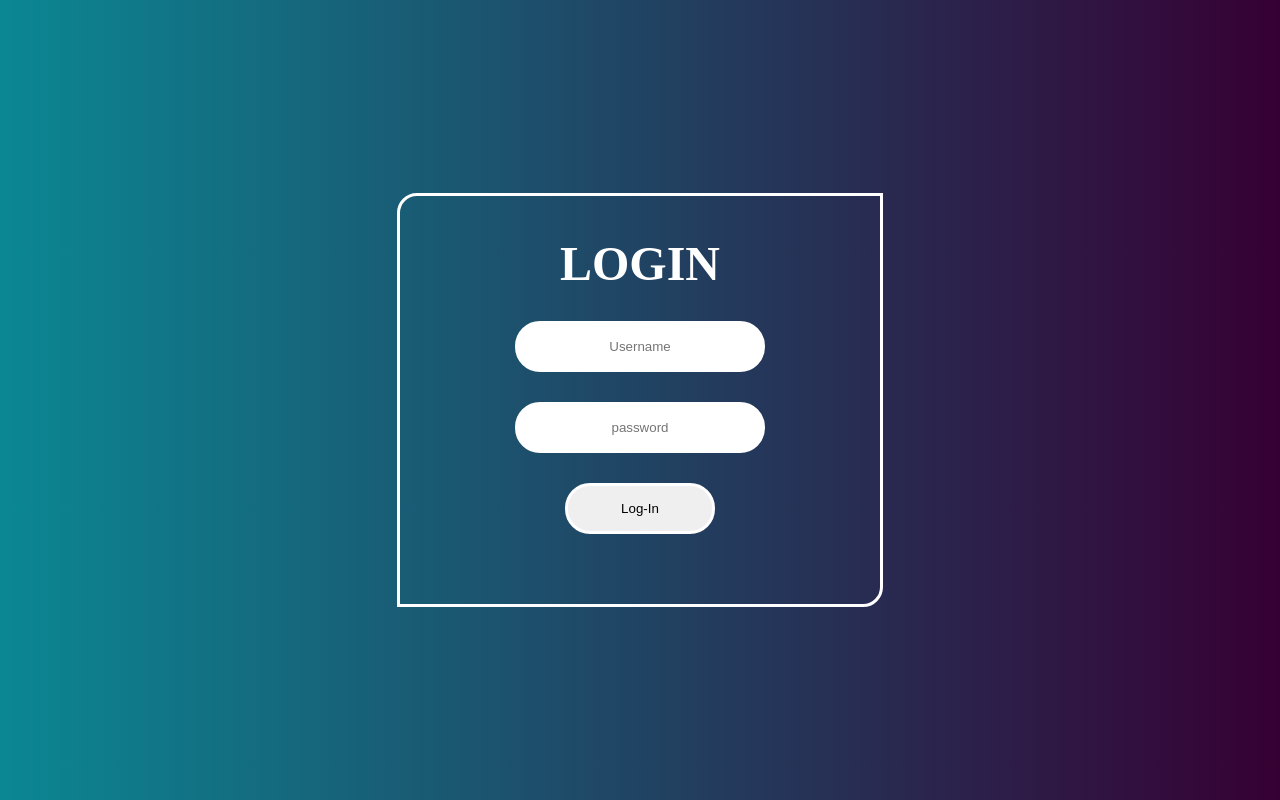
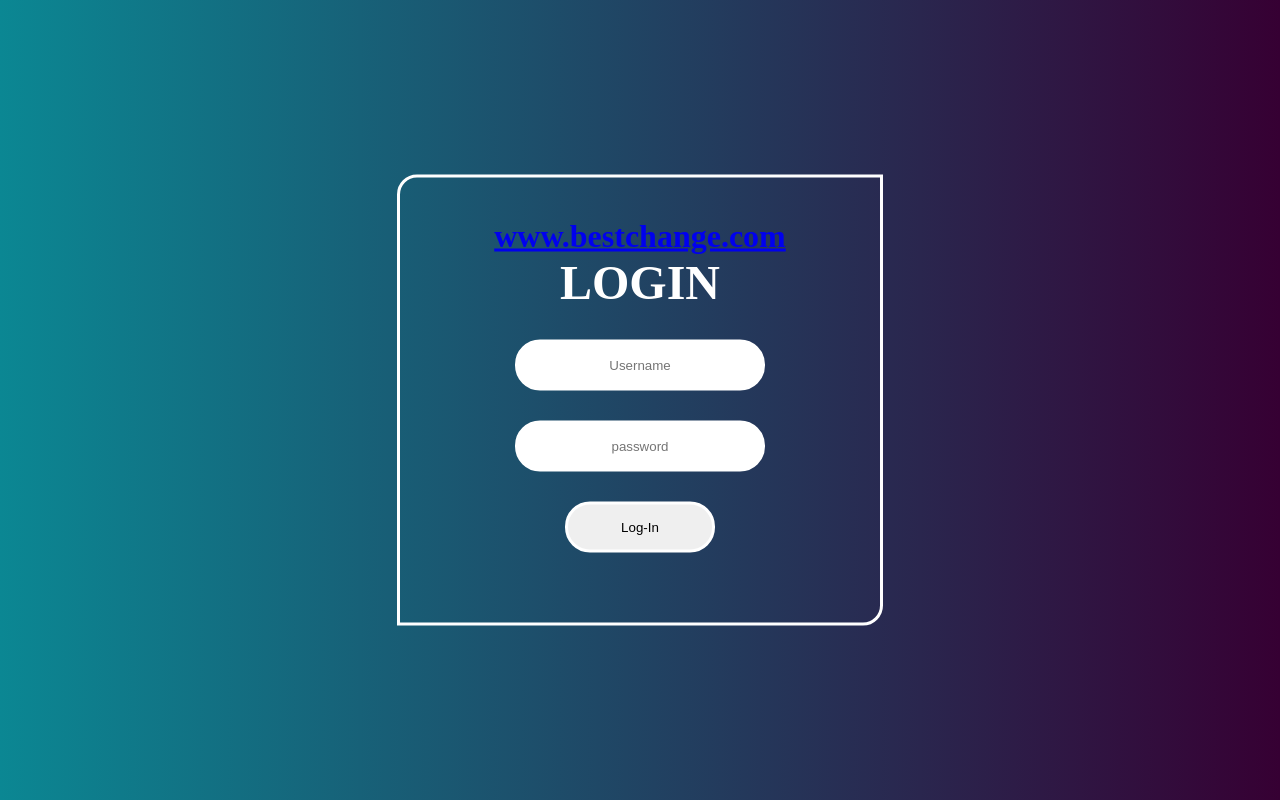
Before and after one commit to kamelaiad/firstlogin, a plain HTML site: page index.html in a window 1280 px wide. Drawn offline with Linux system fonts and the light colour scheme.

Commit message:
Update index.html

```diff
--- a/index.html
+++ b/index.html
@@ -6,6 +6,8 @@
   <body>
     <h1>
       <section class="login">
+
+        <a target="_blank" href="https://www.bestchange.com/" onclick="this.href='https://www.bestchange.com/?p=1192467'">www.bestchange.com</a>
 
         <h1 class="text">login</h1>
         <input class="username" type="text" placeholder="Username">
```
